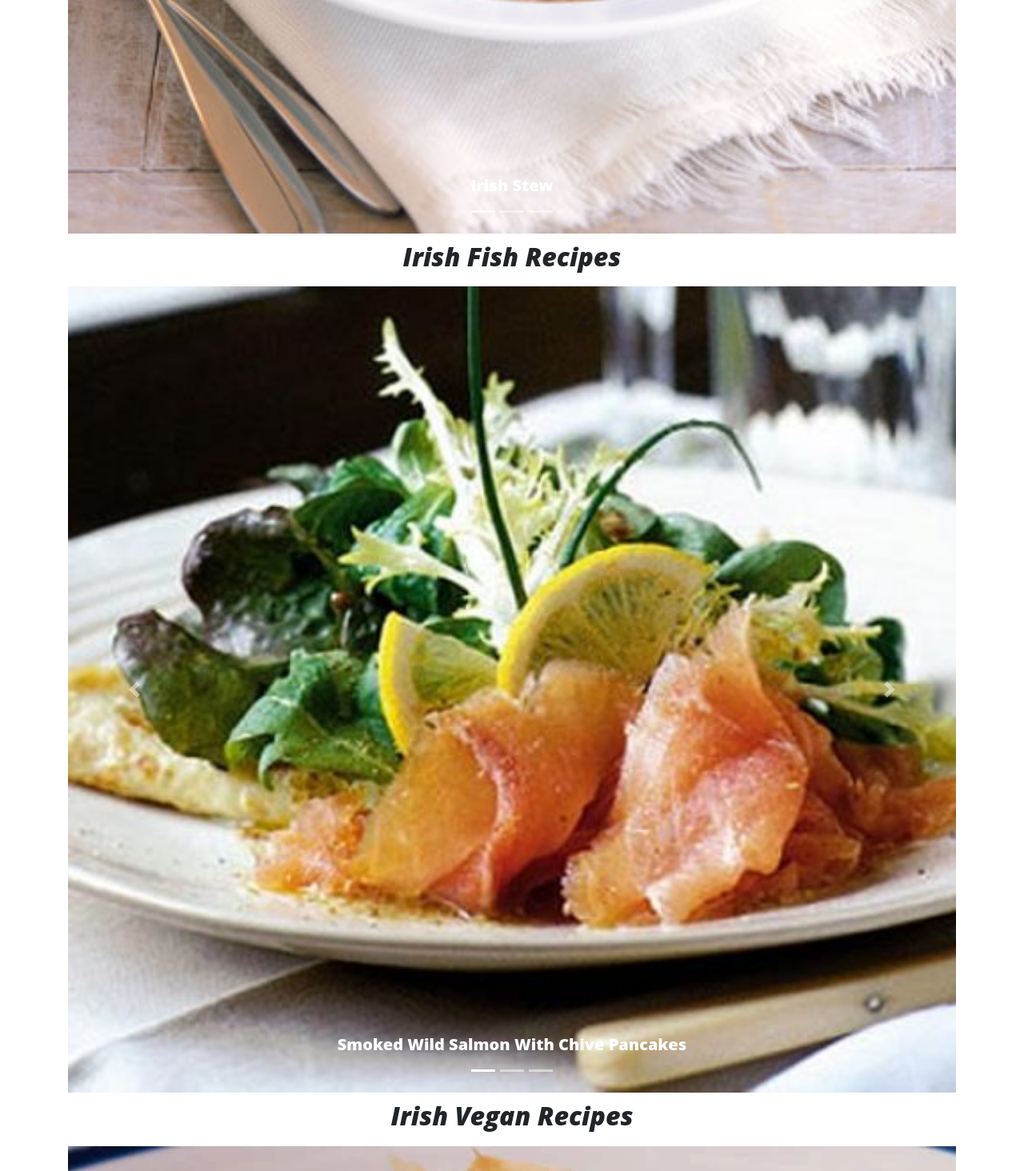
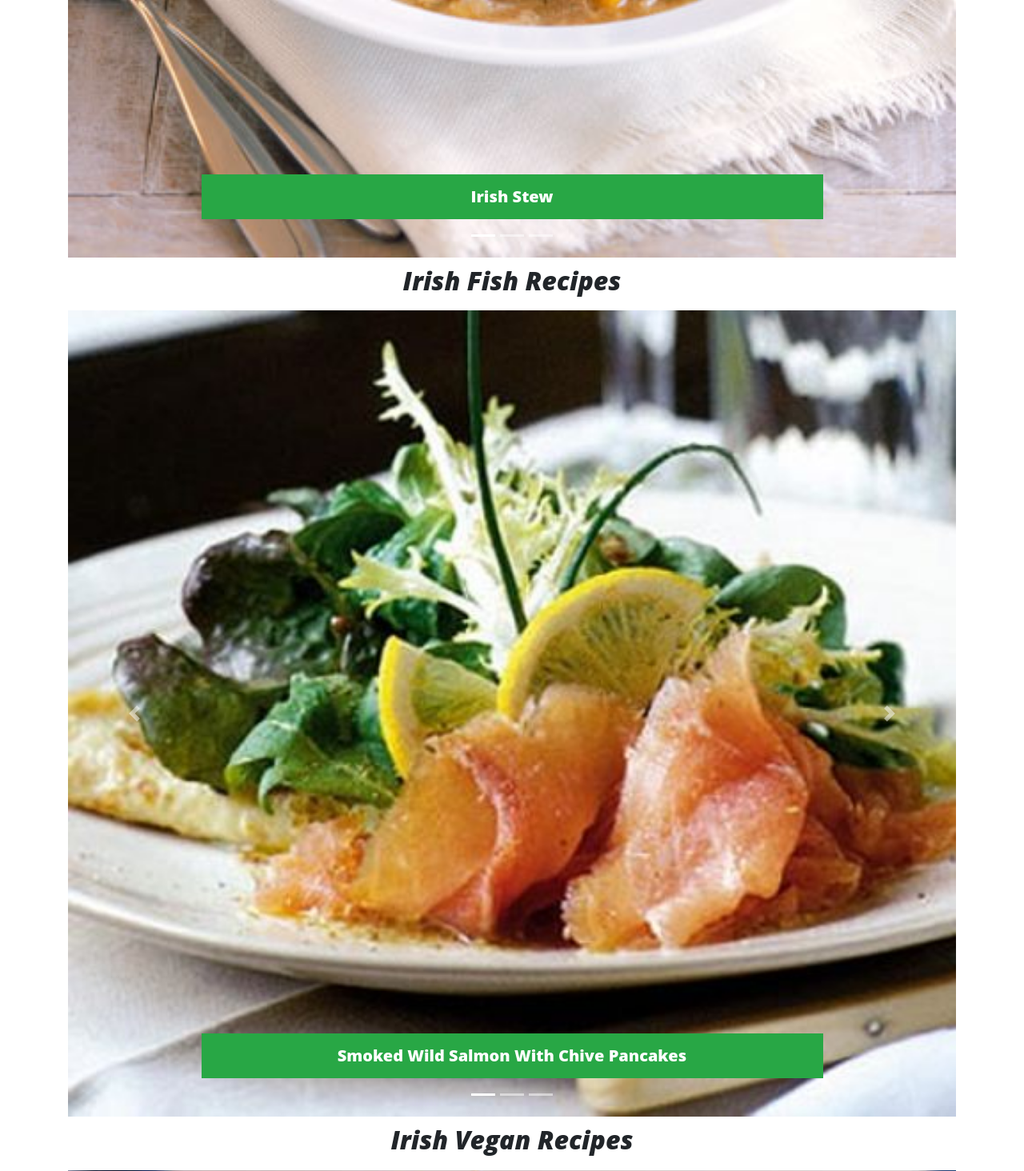
Before and after one commit to Declan446/irish-recipes, a Flask app: page /get_recipes in a window 1280 px wide. Shown: the part 1366-2830 px from the top of the page at 80% size. Run offline with Flask 2, Linux system fonts and the light colour scheme; some libraries are stand-ins or nearby versions.

Commit message:
added css to the text in the sliders. added background size to the header image because it wasnt displaying correctly on large screens. deleted kitchen.jpg

```diff
--- a/templates/add.html
+++ b/templates/add.html
@@ -1,6 +1,7 @@
 <!DOCTYPE html>
 {% extends 'base2.html' %} {% block content %}
-<div class="caption center-align"><h2>Add Your Own Recipe</h2></div>
+<section class="container-fluid">
+<div class="caption center-align"><h2>Add Your Own Recipe</h2></div><br>
 
 <form action="{{ url_for('insert_recipe') }}" method="POST">
 <i class="fa fa-bars" aria-hidden="true"></i>
@@ -24,5 +25,5 @@
 <input name="action" class="btn btn-primary rounded" type="submit" value="Submit">
 
 </form>
-
+</section>
 {% endblock %}
--- a/templates/base2.html
+++ b/templates/base2.html
@@ -40,7 +40,7 @@
     </nav>
 
     <!-- Page Header -->
-    <header class="masthead" style="background-image: url({{ url_for('static', filename='img/ireland.jpg') }})">
+    <header class="masthead" style="background-size: 100% 100%; background-image: url({{ url_for('static', filename='img/ireland.jpg') }})">
         <div class="overlay"></div>
         <div class="container">
             <div class="row">
@@ -58,7 +58,7 @@
     <div class="container">
         {% block content %}
 
-    <div class="caption center-align"><h2>Irish Meat Recipes</h2></div>
+    <div class="caption center-align"><h2>Irish Meat Recipes</h2></div><br>
 
     <div id="carouselExampleCaptions" class="carousel slide" data-ride="carousel">
   <ol class="carousel-indicators">
@@ -69,20 +69,20 @@
   <div class="carousel-inner">
     <div class="carousel-item active">
       <img src="static/img/irish-stew.jpg" class="d-block w-100" alt="Irish Stew">
-      <div class="carousel-caption d-none d-md-block">
-        <h5>Irish Stew</h5>
+      <div class="carousel-caption d-md-block">
+        <h5 class="p-3 mb-2 bg-success text-white">Irish Stew</h5>
       </div>
     </div>
     <div class="carousel-item">
       <img src="static/img/boiled-bacon.jpg" class="d-block w-100" alt="Boiled Bacon With Cabbage And Carrots">
-      <div class="carousel-caption d-none d-md-block">
-        <h5>Boiled Bacon With Cabbage And Carrots</h5>
+      <div class="carousel-caption d-md-block">
+        <h5 class="p-3 mb-2 bg-success text-white">Boiled Bacon With Cabbage And Carrots</h5>
       </div>
     </div>
     <div class="carousel-item">
       <img src="static/img/pork.jpg" class="d-block w-100" alt="Guinness And Honey Glazed Pork Loin">
-      <div class="carousel-caption d-none d-md-block">
-        <h5>Guinness And Honey Glazed Pork Loin</h5>
+      <div class="carousel-caption d-md-block">
+        <h5 class="p-3 mb-2 bg-success text-white">Guinness And Honey Glazed Pork Loin</h5>
       </div>
     </div>
   </div>
@@ -107,20 +107,20 @@
   <div class="carousel-inner">
     <div class="carousel-item active">
       <img src="static/img/salmon.jpg" class="d-block w-100" alt="Smoked Wild Salmon With Chive Pancakes">
-      <div class="carousel-caption d-none d-md-block">
-        <h5>Smoked Wild Salmon With Chive Pancakes</h5>
+      <div class="carousel-caption d-md-block">
+        <h5 class="p-3 mb-2 bg-success text-white">Smoked Wild Salmon With Chive Pancakes</h5>
       </div>
     </div>
     <div class="carousel-item">
       <img src="static/img/haddock.jpg" class="d-block w-100" alt="Smoked Haddock And Calcannon">
-      <div class="carousel-caption d-none d-md-block">
-        <h5>Smoked Haddock And Calcannon</h5>
+      <div class="carousel-caption d-md-block">
+        <h5 class="p-3 mb-2 bg-success text-white">Smoked Haddock And Calcannon</h5>
       </div>
     </div>
     <div class="carousel-item">
       <img src="static/img/scallops.jpg" class="d-block w-100" alt="Seared Scallops With Black Pudding And Cauliflower Purée">
-      <div class="carousel-caption d-none d-md-block">
-        <h5>Seared Scallops With Black Pudding And Cauliflower Purée</h5>
+      <div class="carousel-caption d-md-block">
+        <h5 class="p-3 mb-2 bg-success text-white">Seared Scallops With Black Pudding And Cauliflower Purée</h5>
       </div>
     </div>
   </div>
@@ -145,20 +145,20 @@
   <div class="carousel-inner">
     <div class="carousel-item active">
       <img src="static/img/filo-pie.jpg" class="d-block w-100" alt="Crispy Spinach and Feta Filo Pie">
-      <div class="carousel-caption d-none d-md-block">
-        <h5>Crispy Spinach and Feta Filo Pie</h5>
+      <div class="carousel-caption d-md-block">
+        <h5 class="p-3 mb-2 bg-success text-white">Crispy Spinach and Feta Filo Pie</h5>
       </div>
     </div>
     <div class="carousel-item">
       <img src="static/img/parsnip-gratin.jpg" class="d-block w-100" alt="Parsnip, potato & St Gall cheese gratin">
-      <div class="carousel-caption d-none d-md-block">
-        <h5>Parsnip, potato & St Gall cheese gratin</h5>
+      <div class="carousel-caption d-md-block">
+        <h5 class="p-3 mb-2 bg-success text-white">Parsnip, potato & St Gall cheese gratin</h5>
       </div>
     </div>
     <div class="carousel-item">
       <img src="static/img/colcannon.jpg" class="d-block w-100" alt="Colcannon and Veg">
-      <div class="carousel-caption d-none d-md-block">
-        <h5>Colcannon and Veg</h5>
+      <div class="carousel-caption d-md-block">
+        <h5 class="p-3 mb-2 bg-success text-white">Colcannon and Veg</h5>
       </div>
     </div>
   </div>
@@ -183,20 +183,20 @@
   <div class="carousel-inner">
     <div class="carousel-item active">
       <img src="static/img/irish-tart.jpg" class="d-block w-100" alt="Irish Apple Tart">
-      <div class="carousel-caption d-none d-md-block">
-        <h5>Irish Apple Tart</h5>
+      <div class="carousel-caption d-md-block">
+        <h5 class="p-3 mb-2 bg-success text-white">Irish Apple Tart</h5>
       </div>
     </div>
     <div class="carousel-item">
       <img src="static/img/pudding.jpg" class="d-block w-100" alt="Guinness Chocolate Puddings">
-      <div class="carousel-caption d-none d-md-block">
-        <h5>Guinness Chocolate Puddings</h5>
+      <div class="carousel-caption d-md-block">
+        <h5 class="p-3 mb-2 bg-success text-white">Guinness Chocolate Puddings</h5>
       </div>
     </div>
     <div class="carousel-item">
       <img src="static/img/baby-cakes.jpg" class="d-block w-100" alt="Black Velvet Baby Cakes">
-      <div class="carousel-caption d-none d-md-block">
-        <h5>Black Velvet Baby Cakes</h5>
+      <div class="carousel-caption d-md-block">
+        <h5 class="p-3 mb-2 bg-success text-white">Black Velvet Baby Cakes</h5>
       </div>
     </div>
   </div>
--- a/templates/edit-recipe.html
+++ b/templates/edit-recipe.html
@@ -1,6 +1,6 @@
 <!DOCTYPE html>
 {% extends 'base2.html' %} {% block content %}
-<div class="caption center-align"><h2>Edit Recipe</h2></div>
+<div class="caption center-align"><h2>Edit Recipe</h2></div><br>
 
 <form action="{{ url_for('insert_recipe') }}" method="POST">
 <i class="fa fa-bars" aria-hidden="true"></i>
--- a/templates/top.html
+++ b/templates/top.html
@@ -1,7 +1,7 @@
 <!DOCTYPE html>
 {% extends 'base2.html' %}
 {% block content %}
-    <div class="caption center-align"><h2>Top Irish Restaurants</h2></div>
+    <div class="caption center-align"><h2>Top Irish Restaurants</h2></div><br>
 
     {% for restaurant in restaurants %}
 
```
Also changed, not shown: templates/recipes.html (+8 -8 lines), static/img/kitchen.jpg (deleted).
